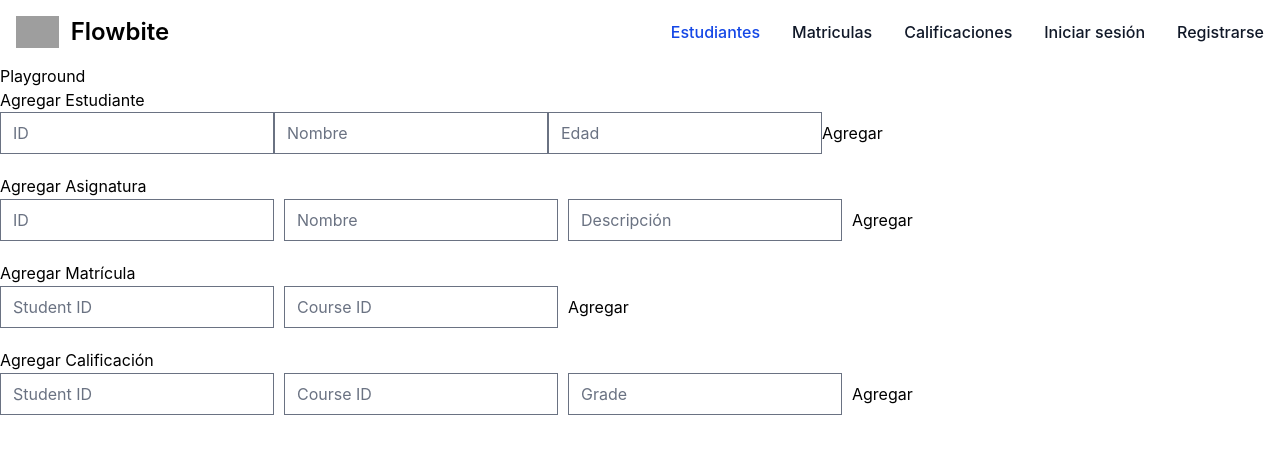
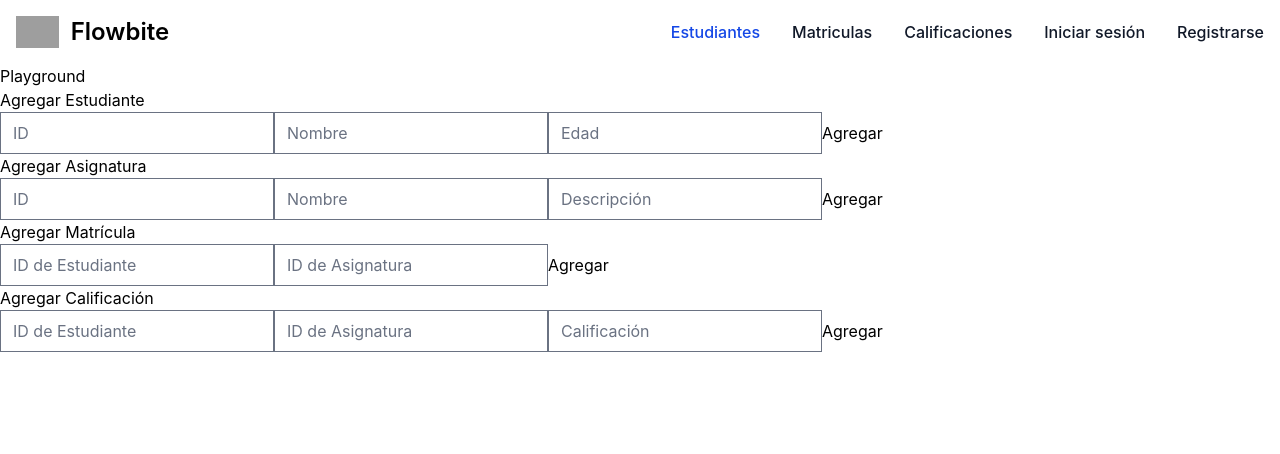
Before and after one commit to GerardoDiaz22/web-dev-project, a Vue app: page /playground in a window 1280 px wide. Shown: the top 454 px of the page. Built offline with nearby package versions, Linux system fonts and the light colour scheme; no server answers; grey boxes are pictures that could not be loaded; the HTML template or start-up script is replaced by a standard one.

Commit message:
feat: add missing component forms

```diff
--- /dev/null
+++ b/src/components/CourseForm.vue
@@ -0,0 +1,41 @@
+<script setup lang="ts">
+import { ref } from 'vue';
+import { getFirestore } from 'firebase/firestore';
+import { Firestore } from 'firebase/firestore';
+import { addDocument } from '@/services/db-handler';
+
+// Initialize Firebase Firestore
+const db: Firestore = getFirestore();
+
+// Form data for collection
+const course = ref({ id: '', name: '', description: '' });
+
+// Function to add document to Firestore
+const addCourse = async () => {
+  try {
+    // Add course to Firestore
+    await addDocument(db, 'courses', course.value);
+
+    // TODO: replace with a toast notification
+    alert('Asignatura agregado exitosamente!');
+
+    // Reset form fields after submission
+    course.value = { id: '', name: '', description: '' };
+  } catch (err) {
+    console.error(err);
+    // TODO: replace with a modal dialog
+    alert(err);
+  }
+};
+</script>
+
+<template>
+  <form @submit.prevent="addCourse">
+    <input v-model="course.id" type="text" placeholder="ID" required />
+    <input v-model="course.name" type="text" placeholder="Nombre" required />
+    <input v-model="course.description" type="text" placeholder="Descripción" required />
+    <button type="submit">Agregar</button>
+  </form>
+</template>
+
+<style scoped></style>
--- /dev/null
+++ b/src/components/EnrollmentForm.vue
@@ -0,0 +1,40 @@
+<script setup lang="ts">
+import { ref } from 'vue';
+import { getFirestore } from 'firebase/firestore';
+import { Firestore } from 'firebase/firestore';
+import { addDocument } from '@/services/db-handler';
+
+// Initialize Firebase Firestore
+const db: Firestore = getFirestore();
+
+// Form data for collection
+const enrollment = ref({ studentId: '', courseId: '' });
+
+// Function to add document to Firestore
+const addEnrollment = async () => {
+  try {
+    // Add course to Firestore
+    await addDocument(db, 'enrollments', enrollment.value);
+
+    // TODO: replace with a toast notification
+    alert('Matricula agregada exitosamente!');
+
+    // Reset form fields after submission
+    enrollment.value = { studentId: '', courseId: '' };
+  } catch (err) {
+    console.error(err);
+    // TODO: replace with a modal dialog
+    alert(err);
+  }
+};
+</script>
+
+<template>
+  <form @submit.prevent="addEnrollment">
+    <input v-model="enrollment.studentId" type="text" placeholder="ID de Estudiante" required />
+    <input v-model="enrollment.courseId" type="text" placeholder="ID de Asignatura" required />
+    <button type="submit">Agregar</button>
+  </form>
+</template>
+
+<style scoped></style>
--- /dev/null
+++ b/src/components/GradeForm.vue
@@ -0,0 +1,41 @@
+<script setup lang="ts">
+import { ref } from 'vue';
+import { getFirestore } from 'firebase/firestore';
+import { Firestore } from 'firebase/firestore';
+import { addDocument } from '@/services/db-handler';
+
+// Initialize Firebase Firestore
+const db: Firestore = getFirestore();
+
+// Form data for collection
+const grade = ref({ studentId: '', courseId: '', value: null });
+
+// Function to add document to Firestore
+const addGrade = async () => {
+  try {
+    // Add grade to Firestore
+    await addDocument(db, 'grades', grade.value);
+
+    // TODO: replace with a toast notification
+    alert('Calificación agregada exitosamente!');
+
+    // Reset form fields after submission
+    grade.value = { studentId: '', courseId: '', value: null };
+  } catch (err) {
+    console.error(err);
+    // TODO: replace with a modal dialog
+    alert(err);
+  }
+};
+</script>
+
+<template>
+  <form @submit.prevent="addGrade">
+    <input v-model="grade.studentId" type="text" placeholder="ID de Estudiante " required />
+    <input v-model="grade.courseId" type="text" placeholder="ID de Asignatura" required />
+    <input v-model="grade.value" type="number" placeholder="Calificación" required />
+    <button type="submit">Agregar</button>
+  </form>
+</template>
+
+<style scoped></style>
--- a/src/views/Playground.vue
+++ b/src/views/Playground.vue
@@ -1,54 +1,11 @@
 <script setup lang="ts">
 import { ref } from 'vue';
-import { getFirestore, collection, addDoc } from 'firebase/firestore';
 import { Firestore } from 'firebase/firestore';
 
 import StudentForm from '@/components/StudentForm.vue';
-
-// Initialize Firebase Firestore
-const db: Firestore = getFirestore();
-
-// Form data for each collection
-const course = ref({ id: '', name: '', description: '' });
-const enrollment = ref({ studentId: '', courseId: '' });
-const grade = ref({ studentId: '', courseId: '', value: null });
-
-// Functions to add documents to Firestore
-const addCourse = async () => {
-  try {
-    await addDoc(collection(db, 'courses'), course.value);
-    alert('Course added successfully!');
-
-    // Reset form fields after submission
-    course.value = { id: '', name: '', description: '' };
-  } catch (error) {
-    console.error('Error adding course:', error);
-  }
-};
-
-const addEnrollment = async () => {
-  try {
-    await addDoc(collection(db, 'enrollments'), enrollment.value);
-    alert('Enrollment added successfully!');
-
-    // Reset form fields after submission
-    enrollment.value = { studentId: '', courseId: '' };
-  } catch (error) {
-    console.error('Error adding enrollment:', error);
-  }
-};
-
-const addGrade = async () => {
-  try {
-    await addDoc(collection(db, 'grades'), grade.value);
-    alert('Grade added successfully!');
-
-    // Reset form fields after submission
-    grade.value = { studentId: '', courseId: '', grade: null };
-  } catch (error) {
-    console.error('Error adding grade:', error);
-  }
-};
+import CourseForm from '@/components/CourseForm.vue';
+import EnrollmentForm from '@/components/EnrollmentForm.vue';
+import GradeForm from '@/components/GradeForm.vue';
 </script>
 
 <template>
@@ -60,39 +17,15 @@ const addGrade = async () => {
 
   <!-- Form for Courses -->
   <h2>Agregar Asignatura</h2>
-  <form @submit.prevent="addCourse">
-    <input v-model="course.id" type="text" placeholder="ID" required />
-    <input v-model="course.name" type="text" placeholder="Nombre" required />
-    <input v-model="course.description" type="text" placeholder="Descripción" required />
-    <button type="submit">Agregar</button>
-  </form>
+  <CourseForm />
 
   <!-- Form for Enrollments -->
   <h2>Agregar Matrícula</h2>
-  <form @submit.prevent="addEnrollment">
-    <input v-model="enrollment.studentId" type="text" placeholder="Student ID" required />
-    <input v-model="enrollment.courseId" type="text" placeholder="Course ID" required />
-    <button type="submit">Agregar</button>
-  </form>
+  <EnrollmentForm />
 
   <!-- Form for Grades -->
   <h2>Agregar Calificación</h2>
-  <form @submit.prevent="addGrade">
-    <input v-model="grade.studentId" type="text" placeholder="Student ID" required />
-    <input v-model="grade.courseId" type="text" placeholder="Course ID" required />
-    <input v-model="grade.value" type="number" placeholder="Grade" required />
-    <button type="submit">Agregar</button>
-  </form>
+  <GradeForm />
 </template>
 
-<style scoped>
-form {
-  margin-bottom: 20px;
-}
-input {
-  margin-right: 10px;
-}
-button {
-  margin-top: 10px;
-}
-</style>
+<style scoped></style>
```
